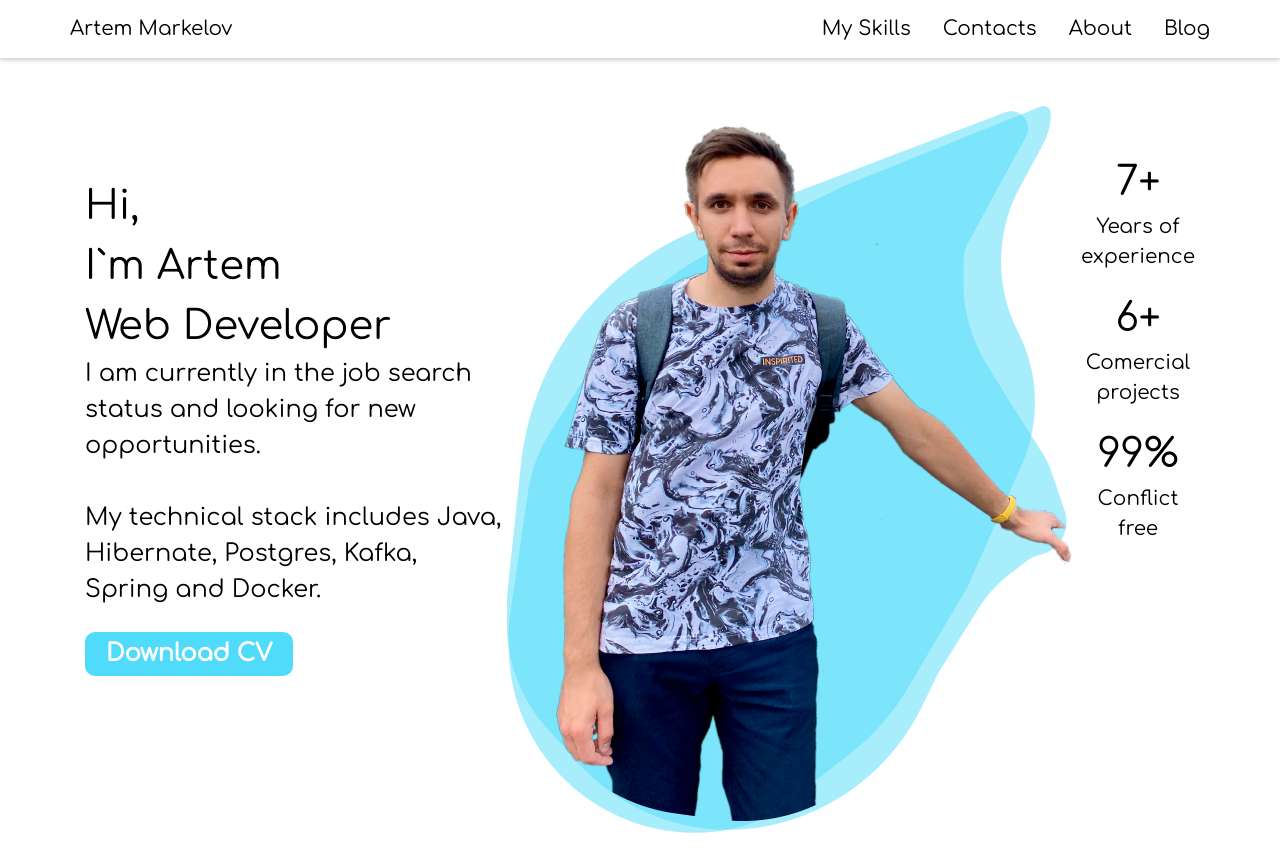
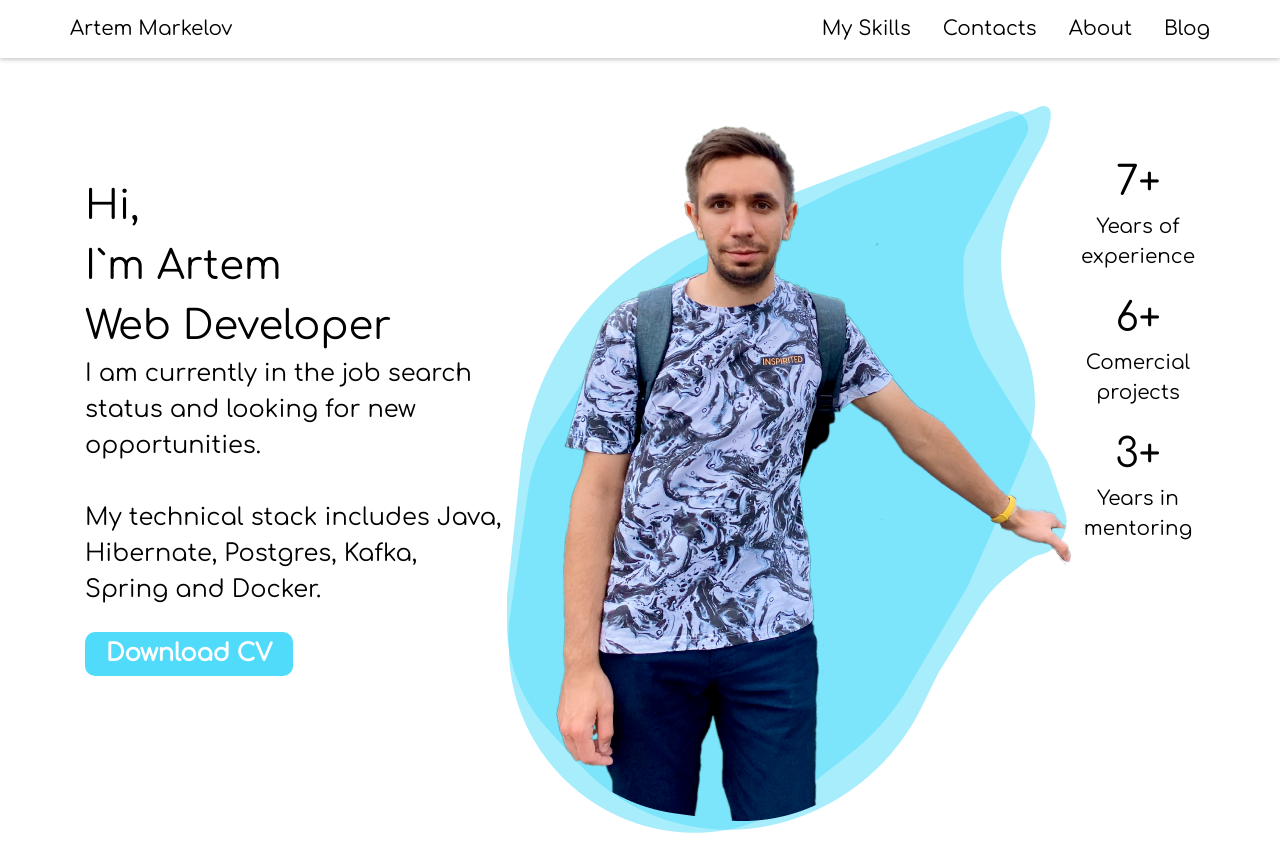
Before and after one commit to markelAV/resume, a plain HTML site: page index.html in a window 1280 px wide. Drawn offline with nearby package versions, Linux system fonts and the light colour scheme; a script that the page names is missing.

Commit message:
Update index.html

```diff
--- a/index.html
+++ b/index.html
@@ -78,8 +78,8 @@
                 <div class="parameter_name">Comercial projects</div>
             </div>
             <div class="short-field">
-                <div class="parameter_value mx-auto">99%</div>
-                <div class="parameter_name">Сonflict free</div>
+                <div class="parameter_value mx-auto">3+</div>
+                <div class="parameter_name">Years in mentoring</div>
             </div>
         </div>
     </div>
```
